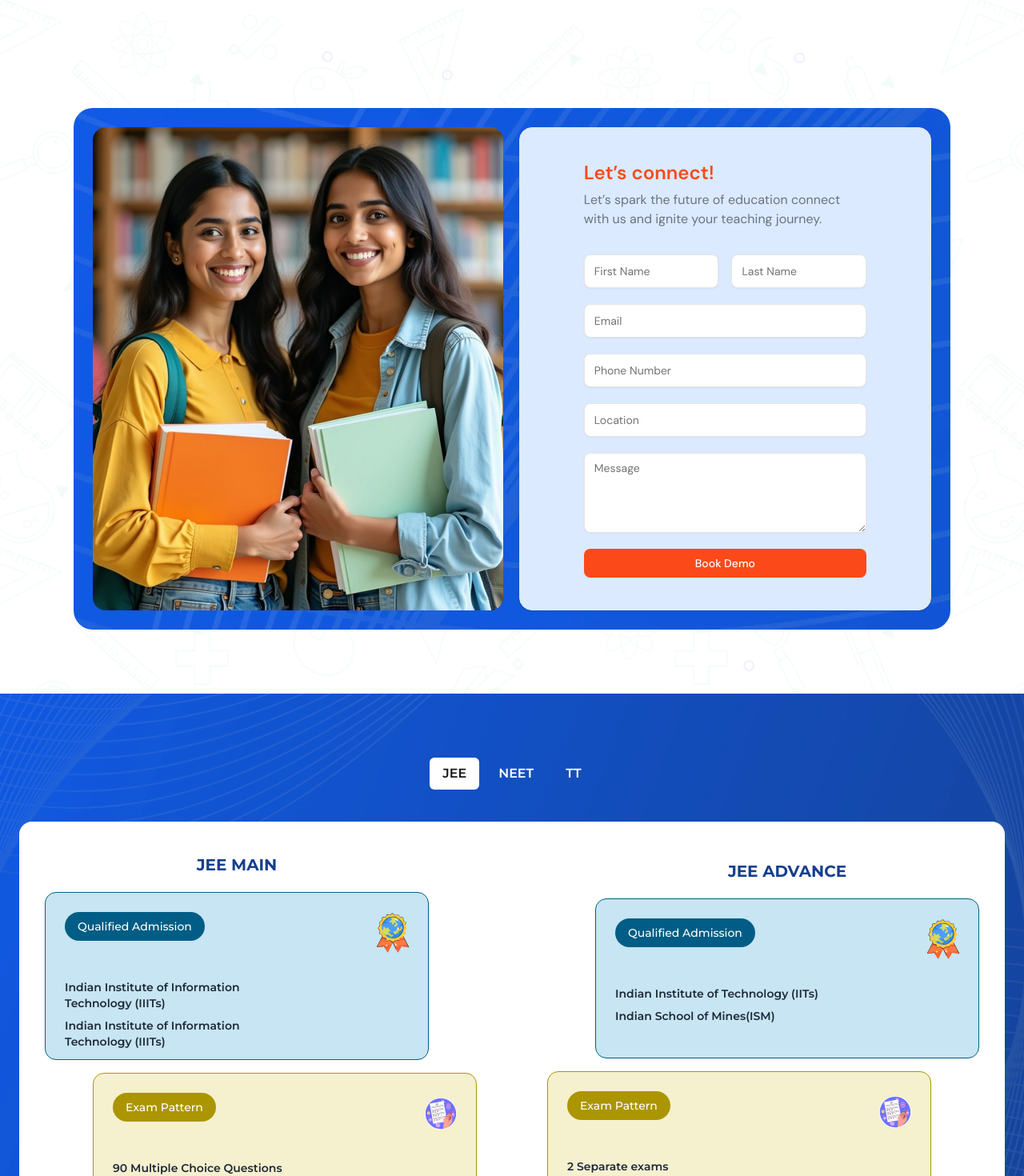
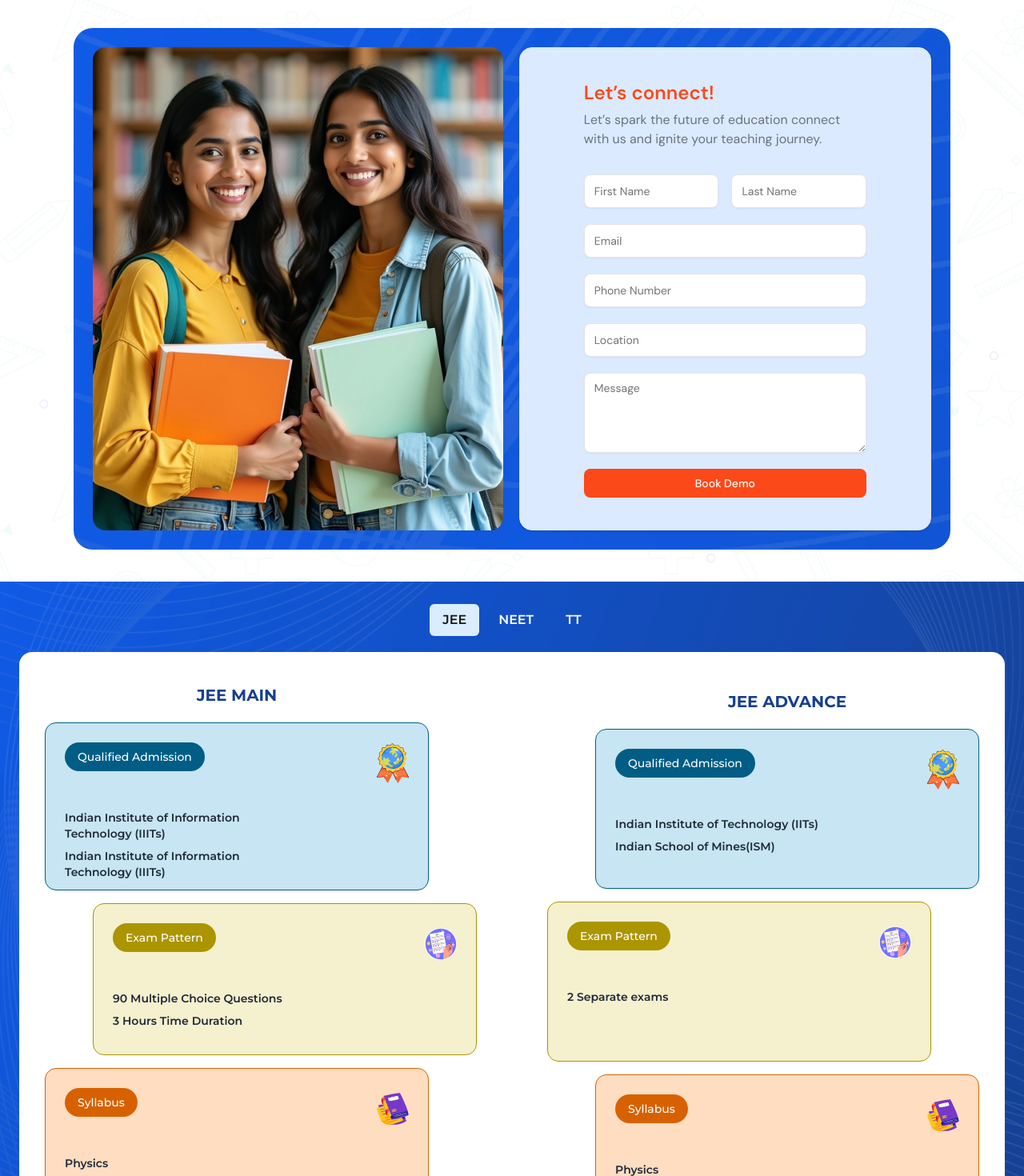
Before and after one commit to Shaik-Arif-SA/travel-api-freelance-portfolio, a Next.js app: page / in a window 1280 px wide. Shown: the part 960-2430 px from the top of the page at 80% size. Built offline with nearby package versions, Linux system fonts and the light colour scheme.

Commit message:
added corrections

```diff
--- a/src/components/Sections/Contact.tsx
+++ b/src/components/Sections/Contact.tsx
@@ -6,14 +6,14 @@
   return (
     <div
       id="contact"
-      className="bg-cover bg-center py-10 lg:px-8 lg:py-20"
+      className="bg-cover bg-center py-10 lg:px-8 "
       style={{
         backgroundImage: `url('/images/hero/contact_bg2.webp')`
       }}
     >
       <Sections className="">
         <div
-          className="mt-15 flex flex-col gap-5 rounded-3xl p-2 lg:flex-row lg:p-6"
+          className=" flex flex-col gap-5 rounded-3xl p-2 lg:flex-row lg:p-6"
           style={{
             backgroundImage: `url('/images/hero/contact_bg1.webp')`
           }}
--- a/src/components/Sections/JEEContainer.tsx
+++ b/src/components/Sections/JEEContainer.tsx
@@ -8,15 +8,17 @@
 export default function JEEContainer({ jee }: Props) {
   return (
     <div className="relative">
-      <div className="flex flex-col lg:items-center justify-between lg:flex-row">
+      <div className="flex flex-col justify-between lg:flex-row lg:items-center">
         <div>
-          <h2 className="text-ms-primary py-5 text-xl font-bold font-montserrat text-center ">JEE MAIN</h2>
+          <h2 className="text-ms-primary font-montserrat py-5 text-center text-xl font-bold">
+            JEE MAIN
+          </h2>
           <div className="flex flex-col gap-y-4">
             {jee.slice(0, 4).map(data => (
               <ServiceCard
                 className={cn(
-                  'w-full lg:min-h-[190px] relative xl:min-w-[480px]',
-                  (data.id == 2 || data.id == 4) && ' -right-2  lg:-right-15'
+                  'relative w-full lg:min-h-[190px] xl:min-w-[480px]',
+                  (data.id == 2 || data.id == 4) && '-right-2 lg:-right-15'
                 )}
                 key={data.id}
                 id={data.id}
@@ -31,12 +33,15 @@
           </div>
         </div>
         <div className="mt-10 lg:mt-0">
-          <h2 className="text-ms-primary py-5 text-xl font-bold font-montserrat text-center ">JEE ADVANCE</h2>
+          <h2 className="text-ms-primary font-montserrat py-5 text-center text-xl font-bold">
+            JEE ADVANCE
+          </h2>
           <div className="flex flex-col gap-y-4">
             {jee.slice(4, 8).map(data => (
               <ServiceCard
-                className={cn('w-full lg:min-h-[200px] xl:min-w-[480px] relative',
-                     (data.id == 6 || data.id == 8) && ' -left-2  lg:-left-15'
+                className={cn(
+                  'relative w-full lg:min-h-[200px] xl:min-w-[480px]',
+                  (data.id == 6 || data.id == 8) && '-left-2 lg:-left-15'
                 )}
                 key={data.id}
                 id={data.id}
--- a/src/components/Sections/Services.tsx
+++ b/src/components/Sections/Services.tsx
@@ -13,15 +13,15 @@
   return (
     <div
       id="services"
-      className="font-montserrat bg-cover bg-center py-20"
+      className="font-montserrat bg-cover bg-center py-2"
       style={{
         backgroundImage: `url('/images/hero/contact_bg1.webp')`
       }}
     >
       <Sections className="px-3 lg:px-6 xl:!px-6">
-        <div className="text-md flex items-center justify-center gap-2 font-semibold text-white">
+        <div className="text-md py-5 flex items-center justify-center gap-2 font-semibold text-white">
           <button
-            className="data-[state=jee]:text-primary flex cursor-pointer items-center gap-2 rounded-sm px-4 py-2 data-[state=jee]:bg-white"
+            className="data-[state=jee]:text-primary data-[state=jee]:bg-ms-primary-50 flex cursor-pointer items-center gap-2 rounded-sm px-4 py-2"
             data-state={mode}
             onClick={() => setMode('jee')}
           >
@@ -29,7 +29,7 @@
           </button>
           <button
             className={clsx(
-              'data-[state=neet]:text-primary flex cursor-pointer items-center gap-2 rounded-sm px-4 py-2 data-[state=neet]:bg-white'
+              'data-[state=neet]:text-primary data-[state=neet]:bg-ms-primary-50 flex cursor-pointer items-center gap-2 rounded-sm px-4 py-2'
             )}
             data-state={mode}
             onClick={() => setMode('neet')}
@@ -38,7 +38,7 @@
           </button>
           <button
             className={clsx(
-              'data-[state=tt]:text-primary flex cursor-pointer items-center gap-2 rounded-sm px-4 py-2 data-[state=tt]:bg-white'
+              'data-[state=tt]:text-primary data-[state=tt]:bg-ms-primary-50 flex cursor-pointer items-center gap-2 rounded-sm px-4 py-2'
             )}
             data-state={mode}
             onClick={() => setMode('tt')}
@@ -46,7 +46,7 @@
             TT
           </button>
         </div>
-        <div className="mt-10 rounded-2xl bg-white p-3 md:p-8 xl:p-5 xl:px-8">
+        <div className=" rounded-2xl bg-white p-3 md:p-8 xl:p-5 xl:px-8">
           {mode === 'jee' && <JEEContainer jee={services.jee} />}
           {mode === 'neet' && <NEETContainer neet={services.neet} />}
           {mode === 'tt' && <TTContainer tt={services.tt} />}
```
